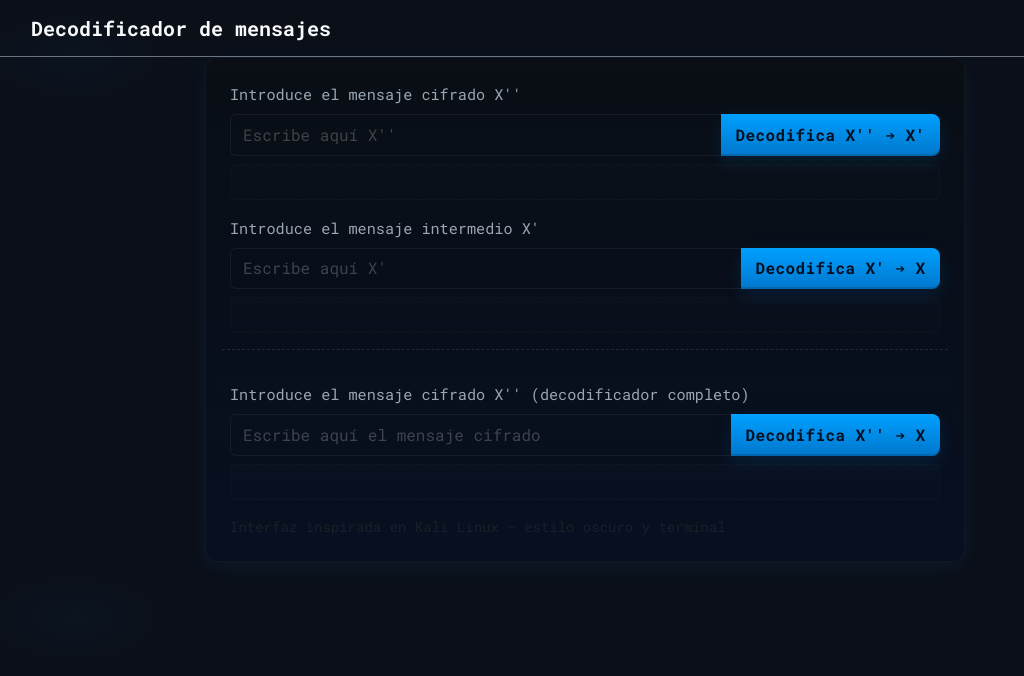
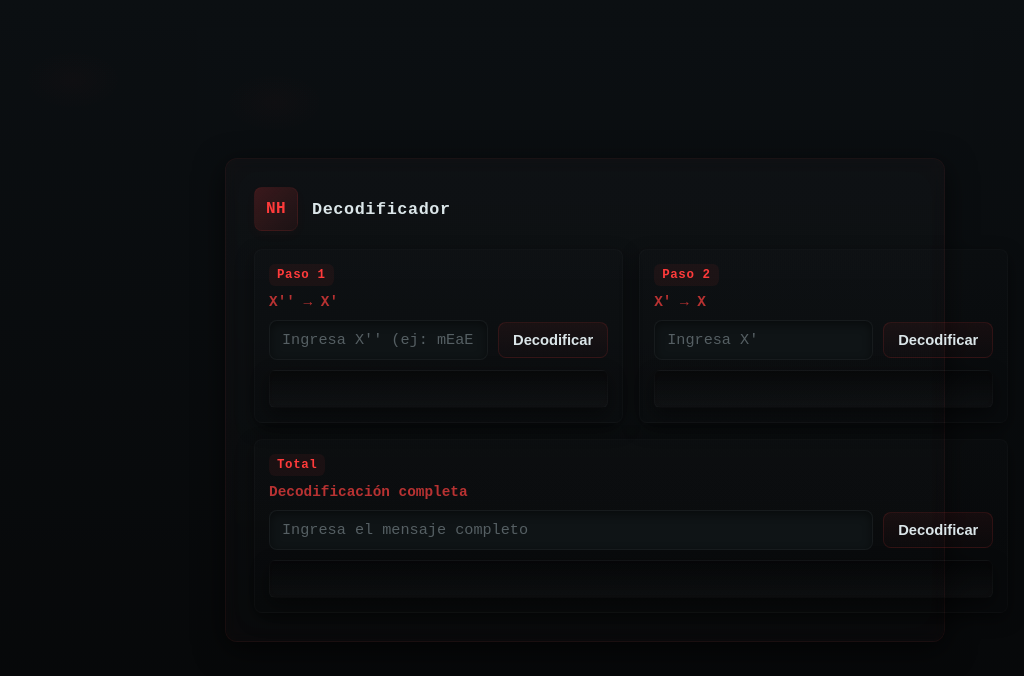
Before and after one commit to Joserodrg/ProblemaNumero197, a plain HTML site: page index.html in a window 1280 px wide. Shown: the whole page, without its empty margins (55-1079 px from the left). Drawn offline with nearby package versions, Linux system fonts and the light colour scheme.

Commit message:
added styles

```diff
--- a/index.html
+++ b/index.html
@@ -1,63 +1,53 @@
-<!doctype html>
+<!DOCTYPE html>
 <html lang="es">
 <head>
   <meta charset="utf-8" />
   <meta name="viewport" content="width=device-width,initial-scale=1" />
-  <title>Decodificador de mensajes</title>
-
-  <link href="https://cdn.jsdelivr.net/npm/bootstrap@5.3.2/dist/css/bootstrap.min.css" rel="stylesheet">
-
-  <link href="https://fonts.googleapis.com/css2?family=Roboto+Mono:wght@400;700&display=swap" rel="stylesheet">
-
-  <link rel="stylesheet" href="./css/styles.css">
+  <title>Decodificador</title>
+  <link rel="stylesheet" href="./src/css/styles.css">
 </head>
-<body class="bg-kali text-light">
-
-  <header class="w-100 py-3 border-bottom border-secondary">
-    <div class="container d-flex align-items-center justify-content-between">
-      <div class="d-flex align-items-center gap-3">
-        <h1 class="h5 mb-0 fw-bold ms-1">Decodificador de mensajes</h1>
+<body>
+  <div class="container">
+    <div class="header">
+      <div class="logo">NH</div>
+      <div>
+        <h1>Decodificador</h1>
       </div>
     </div>
-  </header>
 
-  <main class="container min-vh-75 d-flex align-items-center justify-content-center">
-    <div class="kali-card p-4 w-100" style="max-width:760px;">
-      <form class="row g-3">
-        <div class="col-12">
-          <label for="inputXDoublePrime" class="form-label kali-label">Introduce el mensaje cifrado X''</label>
-          <div class="input-group">
-            <input type="text" id="inputXDoublePrime" class="form-control kali-input" placeholder="Escribe aquí X''" aria-label="X''">
-            <button type="button" id="btnPaso1" class="btn kali-btn">Decodifica X'' ➔ X'</button>
-          </div>
-          <div id="outputXPrime" class="kali-output mt-2"></div>
+    <div class="grid">
+      <div class="section">
+        <div class="tag">Paso 1</div>
+        <h2>X'' → X'</h2>
+        <div class="input-row">
+          <input id="inputXDoublePrime" placeholder="Ingresa X'' (ej: mEaEl...)">
+          <button id="btnPaso1" class="btn">Decodificar</button>
         </div>
+        <div class="output" id="outputXPrime"></div>
+      </div>
 
-        <div class="col-12">
-          <label for="inputXPrime" class="form-label kali-label">Introduce el mensaje intermedio X'</label>
-          <div class="input-group">
-            <input type="text" id="inputXPrime" class="form-control kali-input" placeholder="Escribe aquí X'">
-            <button type="button" id="btnPaso2" class="btn kali-btn">Decodifica X' ➔ X</button>
-          </div>
-          <div id="outputX" class="kali-output mt-2"></div>
+      <div class="section">
+        <div class="tag">Paso 2</div>
+        <h2>X' → X</h2>
+        <div class="input-row">
+          <input id="inputXPrime" placeholder="Ingresa X'">
+          <button id="btnPaso2" class="btn">Decodificar</button>
         </div>
+        <div class="output" id="outputX"></div>
+      </div>
 
-        <hr class="border-secondary">
+      <div class="section full">
+        <div class="tag">Total</div>
+        <h2>Decodificación completa</h2>
+        <div class="input-row">
+          <input id="inputMsg" placeholder="Ingresa el mensaje completo">
+          <button id="btnTotal" class="btn">Decodificar</button>
+        </div>
+        <div class="output" id="outputMsg"></div>
+      </div>
+    </div>
+  </div>
 
-        <div class="col-12">
-          <label for="inputMsg" class="form-label kali-label">Introduce el mensaje cifrado X'' (decodificador completo)</label>
-          <div class="input-group">
-            <input type="text" id="inputMsg" class="form-control kali-input" placeholder="Escribe aquí el mensaje cifrado">
-            <button type="button" id="btnTotal" class="btn kali-btn">Decodifica X'' ➔ X</button>
-          </div>
-          <div id="outputMsg" class="kali-output mt-2"></div>
-        </div>
-      </form>
-
-      <footer class="mt-3 text-muted small">Interfaz inspirada en Kali Linux — estilo oscuro y terminal</footer>
-    </div>
-  </main>
-
-  <script type="module" src="./main.js"></script>
+  <script src="./src/functions/functions.js"></script>
 </body>
 </html>
--- a/src/css/styles.css
+++ b/src/css/styles.css
@@ -1,95 +1,193 @@
-/* Estilos personalizados - aspecto "Kali" oscuro y terminal */
+/* styles.css - NS flow hacker red (sobrio, monoespaciado, acentos rojos) */
+
+/* Reset ligero */
+* { box-sizing: border-box; margin: 0; padding: 0; }
+
+/* Fuente y fondo */
 :root{
-  --kali-bg:#0b0f18;        /* fondo principal */
-  --kali-panel:#071021;     /* panel/card */
-  --kali-accent:#00a0ff;    /* azul brillante */
-  --kali-muted:#9aa6b2;     /* texto secundario */
-  --kali-glow: 0 6px 24px rgba(0,160,255,0.08);
-  --kali-border: rgba(255,255,255,0.04);
+  --bg:#0b0f12;
+  --panel:#0f1416;
+  --accent:#ff3b3b;       /* rojo principal */
+  --accent-dim:#b83232;   /* rojo más suave */
+  --text:#dbe6e9;
+  --muted:#98a7ab;
+  --glass: rgba(255,255,255,0.02);
 }
 
-body.bg-kali{
-  background: radial-gradient(1200px 600px at 10% 10%, rgba(0,160,255,0.035), transparent 8%),
-              radial-gradient(900px 500px at 90% 90%, rgba(0,160,255,0.02), transparent 10%),
-              var(--kali-bg);
-  font-family: "Roboto Mono", ui-monospace, SFMono-Regular, Menlo, Monaco, "Courier New", monospace;
-  color: #dbe7ee;
+html,body{
+  height:100%;
+  font-family: "SFMono-Regular", "Courier New", Courier, monospace;
+  background: radial-gradient(1000px 600px at 10% 10%, rgba(255,59,59,0.02), transparent 5%),
+              linear-gradient(180deg, var(--bg) 0%, #060708 100%);
+  color:var(--text);
   -webkit-font-smoothing:antialiased;
   -moz-osx-font-smoothing:grayscale;
+  display:flex;
+  align-items:center;
+  justify-content:center;
+  padding:28px;
 }
 
-/* Header badge */
-.kali-badge{
-  background: linear-gradient(180deg, rgba(0,160,255,0.15), rgba(0,160,255,0.08));
-  color: var(--kali-accent);
-  border: 1px solid rgba(0,160,255,0.14);
-  padding: 6px 10px;
-  font-weight:700;
-  letter-spacing:1px;
-  border-radius:6px;
-  box-shadow: 0 4px 20px rgba(0,160,255,0.06);
+/* Contenedor */
+.container{
+  width:100%;
+  max-width:720px;
+  background: linear-gradient(180deg, rgba(255,255,255,0.02), rgba(255,255,255,0.01));
+  border:1px solid rgba(255,59,59,0.06);
+  border-radius:12px;
+  padding:28px;
+  box-shadow: 0 8px 30px rgba(0,0,0,0.6), 0 0 30px rgba(255,59,59,0.02) inset;
+  backdrop-filter: blur(6px);
 }
 
-/* Card / panel */
-.kali-card{
-  background: linear-gradient(180deg, rgba(10,14,20,0.9), var(--kali-panel));
-  border: 1px solid var(--kali-border);
-  border-radius: 12px;
-  box-shadow: var(--kali-glow);
-  backdrop-filter: blur(6px) saturate(120%);
+/* Header */
+.header {
+  display:flex;
+  align-items:center;
+  gap:14px;
+  margin-bottom:18px;
+}
+.logo {
+  width:44px;
+  height:44px;
+  border-radius:8px;
+  background: linear-gradient(135deg, rgba(255,59,59,0.18), rgba(255,59,59,0.06));
+  display:grid;
+  place-items:center;
+  color:var(--accent);
+  font-weight:700;
+  letter-spacing:0.5px;
+  box-shadow: 0 4px 12px rgba(255,59,59,0.03);
+  border:1px solid rgba(255,59,59,0.06);
+}
+h1{
+  font-size:1.05rem;
+  color:var(--text);
+  letter-spacing:0.6px;
+}
+.subtitle{
+  font-size:0.78rem;
+  color:var(--muted);
+  margin-top:4px;
 }
 
-/* Labels */
-.kali-label{
-  color: var(--kali-muted);
-  font-size: .95rem;
+/* Grid de secciones */
+.grid {
+  display:grid;
+  grid-template-columns: 1fr;
+  gap:16px;
 }
 
-/* Inputs */
-.kali-input{
-  background: transparent;
-  border: 1px solid rgba(255,255,255,0.06);
-  color: #e7f6ff;
-  box-shadow: none;
-  border-right: 0;
-}
-.kali-input::placeholder{ color: rgba(255,255,255,0.22); }
-
-/* Buttons */
-.kali-btn{
-  background: linear-gradient(180deg, var(--kali-accent), rgba(0,128,220,0.92));
-  color: #041021;
-  border: none;
-  padding: 0.56rem 0.9rem;
-  font-weight:700;
-  letter-spacing:0.4px;
-  border-radius: 0 8px 8px 0;
-  box-shadow: 0 6px 18px rgba(0,160,255,0.12), inset 0 -2px 0 rgba(0,0,0,0.15);
-  transition: transform .08s ease, box-shadow .12s ease, filter .12s;
-}
-.kali-btn:hover{ transform: translateY(-1px); filter:brightness(1.03); }
-.kali-btn:active{ transform: translateY(0); box-shadow: none; }
-
-/* Output boxes (resultado) */
-.kali-output{
-  min-height:36px;
-  padding:8px 10px;
-  border-radius:6px;
-  background: linear-gradient(180deg, rgba(255,255,255,0.012), rgba(255,255,255,0.006));
-  border: 1px dashed rgba(255,255,255,0.03);
-  color: #bfe9ff;
-  font-size: .95rem;
-  display:flex;
-  align-items:center;
-  gap:8px;
+/* Sección */
+.section{
+  padding:14px;
+  border-radius:8px;
+  background: linear-gradient(180deg, rgba(255,255,255,0.006), rgba(0,0,0,0.01));
+  border:1px solid rgba(255,255,255,0.02);
+  box-shadow: 0 6px 18px rgba(0,0,0,0.45);
 }
 
-/* Small visual polish */
-.kali-card hr{ border-top:1px dashed rgba(255,255,255,0.03); }
-.kali-card footer { color: var(--kali-muted); }
+/* Título sección */
+.section h2{
+  font-size:0.9rem;
+  color:var(--accent-dim);
+  margin-bottom:10px;
+}
 
-/* Responsive tweaks */
-@media (max-width:420px){
-  .kali-btn{ font-size:.86rem; padding:.46rem .6rem; }
-  .kali-badge{ padding:5px 8px; font-size:.86rem; }
+/* Input + acción en línea */
+.input-row{
+  display:flex;
+  gap:10px;
+  align-items:center;
 }
+.input-row input{
+  flex:1;
+  padding:10px 12px;
+  border-radius:8px;
+  border:1px solid rgba(255,255,255,0.03);
+  background:var(--panel);
+  color:var(--text);
+  font-family:inherit;
+  font-size:0.95rem;
+  outline:none;
+  transition: box-shadow .18s, border-color .18s, transform .08s;
+  box-shadow: 0 3px 10px rgba(0,0,0,0.45) inset;
+}
+.input-row input::placeholder { color: rgba(155,170,175,0.5); }
+
+.input-row input:focus{
+  border-color: rgba(255,59,59,0.24);
+  box-shadow: 0 6px 24px rgba(255,59,59,0.03);
+  transform: translateY(-1px);
+}
+
+/* Botón estilizado */
+.btn {
+  padding:9px 14px;
+  border-radius:8px;
+  border:1px solid rgba(255,59,59,0.12);
+  background: linear-gradient(180deg, rgba(255,59,59,0.06), rgba(255,59,59,0.02));
+  color:var(--text);
+  cursor:pointer;
+  font-weight:600;
+  font-size:0.92rem;
+  transition: transform .12s ease, box-shadow .12s ease, background .12s;
+  min-width:96px;
+}
+.btn:hover{
+  transform: translateY(-2px);
+  box-shadow: 0 8px 30px rgba(255,59,59,0.06);
+  background: linear-gradient(180deg, rgba(255,59,59,0.12), rgba(255,59,59,0.03));
+}
+.btn:active { transform: translateY(0); }
+
+/* Output (terminal-like but suave) */
+.output {
+  margin-top:10px;
+  padding:10px 12px;
+  border-radius:6px;
+  background: linear-gradient(180deg, rgba(0,0,0,0.35), rgba(255,255,255,0.02));
+  border:1px solid rgba(255,255,255,0.02);
+  color:var(--text);
+  min-height:38px;
+  font-size:0.95rem;
+  white-space:pre-wrap;
+  word-break:break-word;
+  box-shadow: 0 6px 18px rgba(0,0,0,0.45), 0 0 10px rgba(255,59,59,0.01) inset;
+}
+
+/* Etiqueta tenue */
+.tag {
+  display:inline-block;
+  padding:4px 8px;
+  border-radius:6px;
+  background:rgba(255,59,59,0.06);
+  color:var(--accent);
+  font-size:0.78rem;
+  font-weight:700;
+  letter-spacing:0.6px;
+  margin-bottom:8px;
+}
+
+/* Responsivo */
+@media (min-width:800px){
+  .grid { grid-template-columns: 1fr 1fr; }
+  .section.full { grid-column: 1 / -1; }
+}
+
+/* Pequeña animación de cursor en outputs (sutil) */
+.cursor {
+  display:inline-block;
+  width:8px;
+  height:14px;
+  background:var(--accent);
+  margin-left:6px;
+  opacity:0.9;
+  transform-origin:center;
+  animation: blink 1.2s steps(1) infinite;
+  vertical-align:bottom;
+}
+@keyframes blink {
+  0%, 49% { opacity: 0.9; }
+  50%, 100% { opacity: 0; }
+}
--- a/src/main.js
+++ /dev/null
@@ -1,30 +0,0 @@
-import { fn1 } from './functions/fn1.js';
-import { fn2 } from './functions/fn2.js';
-
-const decodeMessage = (encryptedMessage) =>{
-  encryptedMessage = encryptedMessage.trim();
-  if (encryptedMessage) {
-    var xPrimeMessage = fn1(encryptedMessage);
-    var originalMessage = fn2(xPrimeMessage);
-    return encryptedMessage + ' => ' + originalMessage;
-  }
-  return '';
-};
-
-document.getElementById('btnPaso1').onclick = () => {
-  const input = document.getElementById('inputXDoublePrime').value.trim();
-  const result = input ? fn1(input) : '';
-  document.getElementById('outputXPrime').textContent = result ? `X'': ${input} ➔ X': ${result}` : '';
-};
-
-document.getElementById('btnPaso2').onclick = () => {
-  const input = document.getElementById('inputXPrime').value.trim();
-  const result = input ? fn2(input) : '';
-  document.getElementById('outputX').textContent = result ? `X': ${input} ➔ X: ${result}` : '';
-};
-
-document.getElementById('btnTotal').onclick = () => {
-  const input = document.getElementById('inputMsg').value.trim();
-  const result = input ? decodeMessage(input) : '';
-  document.getElementById('outputMsg').textContent = result ? result : '';
-};
```
Also changed, not shown: src/functions/fn1.js (deleted, +0 -15 lines), src/functions/fn2.js (deleted, +0 -22 lines), src/functions/functions.js (added, +68 -0 lines).
